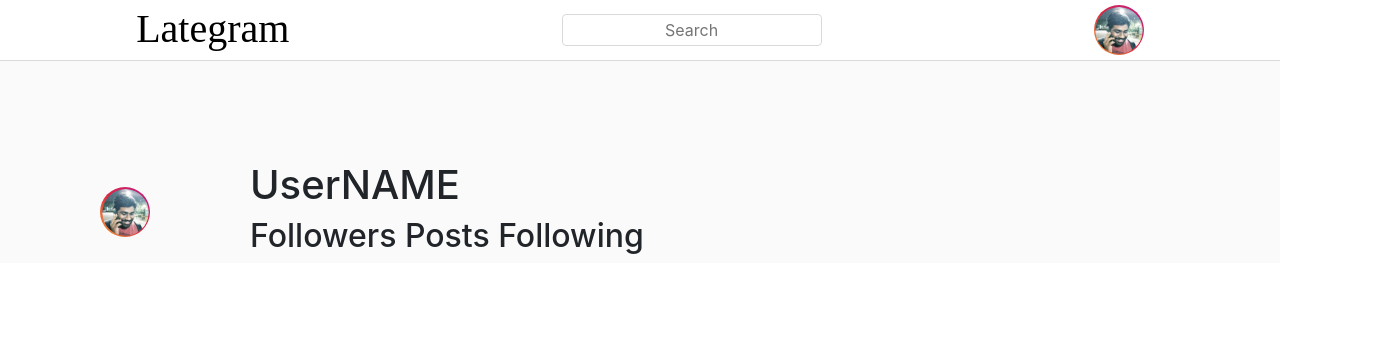
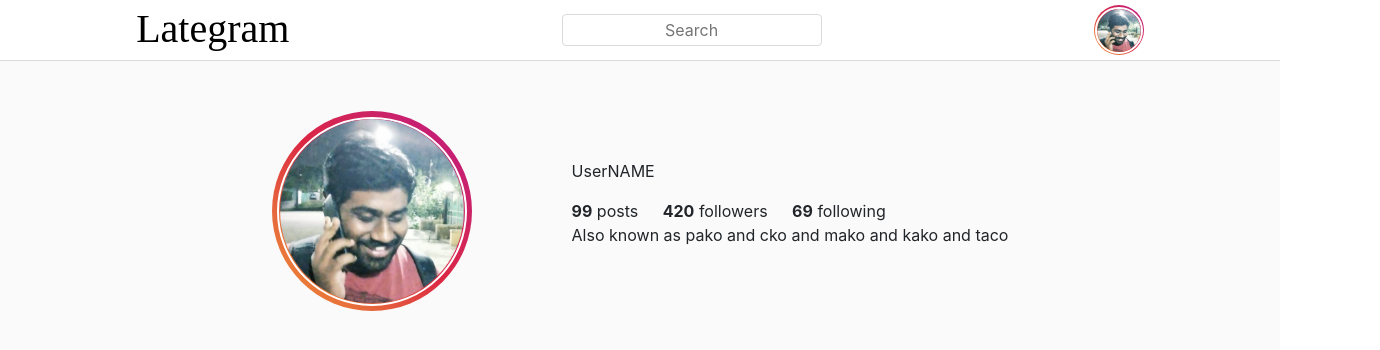
Before and after one commit to nicko-dev13/Lategram, a React (Create React App) app in the folder client/: page / in a window 1280 px wide. Shown: the top 350 px of the page, 1380 px wide, since content can reach past the window. Built offline with nearby package versions, Linux system fonts and the light colour scheme; a web font is replaced by a local one.

Commit message:
Add user-info header
React Component

```diff
--- a/client/public/css/main.css
+++ b/client/public/css/main.css
@@ -24,10 +24,11 @@ body {
 
 .user-image img {
   position: relative;
-  left: 3%;
+  left: 2.5%;
   top: 3%;
   width: 95%;
   border-radius: 500px;
+  border: 2px solid white;
 }
 
 .form-page {
@@ -129,15 +130,25 @@ body {
   background: var(--grey);
 }
 
-.user-info {
+.user-info .info-header {
   display: -webkit-box;
   display: -ms-flexbox;
   display: flex;
-  margin: 100px 100px;
+  margin: 50px 0;
+  -webkit-box-pack: center;
+      -ms-flex-pack: center;
+          justify-content: center;
   width: 100%;
 }
 
-.user-info .info {
+.user-info .info-header .info {
+  -ms-flex-item-align: center;
+      -ms-grid-row-align: center;
+      align-self: center;
   margin-left: 100px;
 }
+
+.user-info .info-header .info span {
+  padding-right: 20px;
+}
 /*# sourceMappingURL=main.css.map */
--- a/client/public/css/main.scss
+++ b/client/public/css/main.scss
@@ -22,10 +22,11 @@ body {
     align-self: center;
     img {
         position: relative;
-        left: 3%;
+        left: 2.5%;
         top: 3%;
         width: 95%;
         border-radius: 500px;
+        border: 2px solid white;
     }
 }
 
@@ -119,10 +120,17 @@ body {
 // Userinfo //
 
 .user-info {
-    display: flex;
-    margin: 100px 100px;
-    width: 100%;
-    .info {
-        margin-left: 100px;
+    .info-header {
+        display: flex;
+        margin: 50px 0;
+        justify-content: center;
+        width: 100%;
+        .info {
+            align-self: center;
+            margin-left: 100px;
+            span {
+                padding-right: 20px;;
+            }
+        }
     }
 }
--- a/client/src/Navbar.jsx
+++ b/client/src/Navbar.jsx
@@ -9,7 +9,7 @@ function Navbar() {
              <nav className="nav">
                 <Logofull fontSize="40px" />
                 <input placeholder="Search"></input>
-                <Userimage />
+                <Userimage width="50px"/>
              </nav>
         </div>
     );
--- /dev/null
+++ b/client/src/PostsComponent.jsx
@@ -0,0 +1,11 @@
+import React from "react";
+
+function PostsComponent() {
+    return (
+        <div className="posts">
+
+        </div>
+    );
+}
+
+export default PostsComponent;
--- a/client/src/Userimage.jsx
+++ b/client/src/Userimage.jsx
@@ -1,8 +1,12 @@
 import React from "react";
 
 function Userimage(props) {
+    const newStyle = {
+        width: props.width,
+        height: props.width
+    }
     return (
-        <div className="user-image">
+        <div className="user-image" style={newStyle}>
             <img src={require('./chacmage.png')} alt="userimage" />
         </div>
     );
--- a/client/src/Userinfo.jsx
+++ b/client/src/Userinfo.jsx
@@ -1,14 +1,22 @@
 import React from "react";
 import Userimage from "./Userimage";
+import PostsComponent from "./PostsComponent";
 
 function Userinfo() {
     return (
         <div className="user-info">
-            <Userimage />
-            <div className="info">
-                <h1>UserNAME</h1>
-                <h2>Followers Posts Following</h2>
+            <div className="info-header">
+                <Userimage width="200px"/>
+                <div className="info">
+                    <p>UserNAME</p>
+                    <span> <b>99</b> posts  </span>
+                    <span>  <b>420</b> followers  </span>
+                    <span>  <b>69</b> following  </span>
+                    <p>Also known as pako and cko and mako and kako and taco</p>
+                </div>
             </div>
+            <hr />
+            <PostsComponent />
         </div>
     );
 }
```
Also changed, not shown: 1 other file (tests, documents, lock files or other folders).
